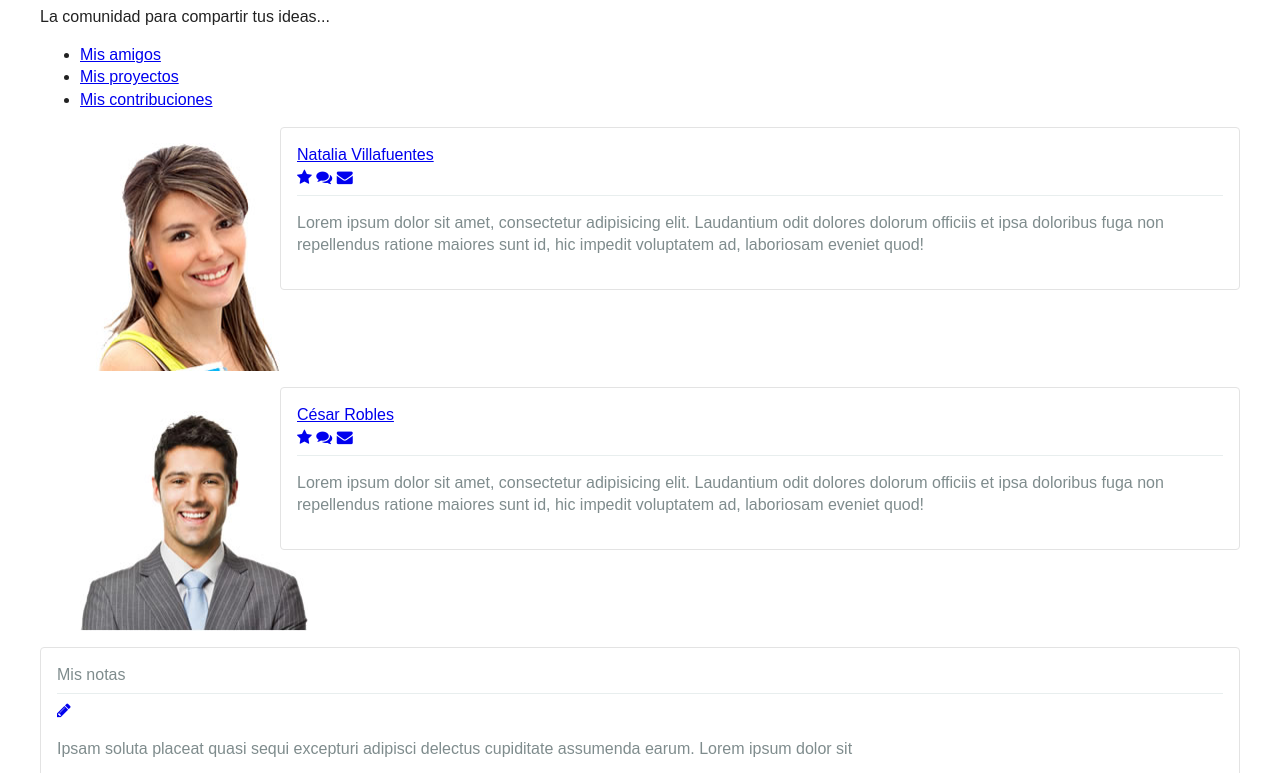
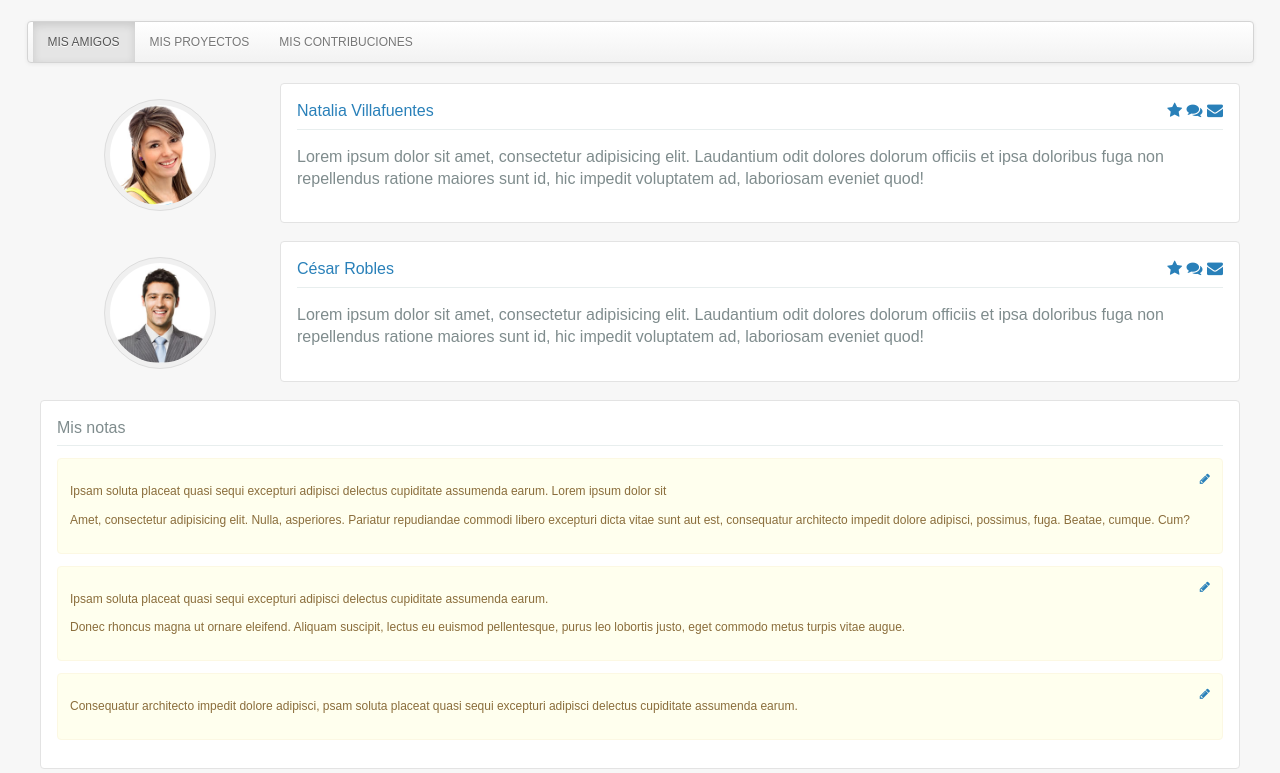
Before and after one commit to webtrainingmx/maquetacion-html5-2015, a plain HTML site: page index.html in a window 1280 px wide. Shown: the part 82-855 px from the top of the page. Drawn offline with nearby package versions, Linux system fonts and the light colour scheme.

Commit message:
Agregando CSS para theming

```diff
--- a/css/main.css
+++ b/css/main.css
@@ -80,6 +80,117 @@ textarea {
    Author's custom styles
    ========================================================================== */
 
+a {
+    color: rgb(41, 128, 185);
+    text-decoration: none;
+}
+a:hover {
+    text-decoration: underline;
+    color: #d97240;
+}
+body {
+    background-color: rgb(247, 247, 247);
+    color: #555;
+    padding: 1em;
+}
+.actions {
+    float: right;
+}
+.alert {
+    background-color: #FFFFEE;
+    border-color: #faebcc;
+    border-radius: 4px;
+    border:1px solid #fcf8e3;
+    color: #8a6d3b;
+    font-size: 12px;
+    margin-bottom: 1em;
+    margin-top: 1em;
+    padding: 1em;
+}
+.slogan > h1 {
+    margin: 0;
+}
+.slogan > p {
+    margin: 0;
+    font-style: italic;
+}
+.main-navigation {
+    background-color: #fafafa;
+    background-image: -moz-linear-gradient(top, #ffffff, #f2f2f2);
+    background-image: -o-linear-gradient(top, #ffffff, #f2f2f2);
+    background-image: -webkit-gradient(linear, 0 0, 0 100%, from(#ffffff), to(#f2f2f2));
+    background-image: -webkit-linear-gradient(top, #ffffff, #f2f2f2);
+    background-image: linear-gradient(to bottom, #ffffff, #f2f2f2);
+    background-repeat: repeat-x;
+    border: 1px solid #d4d4d4;
+    filter: progid: DXImageTransform.Microsoft.gradient(startColorstr='#ffffffff', endColorstr='#fff2f2f2', GradientType=0);
+    margin-bottom: 20px;
+    margin-top: 20px;
+    min-height: 40px;
+    padding-left: 5px;
+    padding-right: 20px;
+    -webkit-border-radius: 4px;
+    -moz-border-radius: 4px;
+    border-radius: 4px;
+    -webkit-box-shadow: 0 1px 4px rgba(0, 0, 0, 0.065);
+    -moz-box-shadow: 0 1px 4px rgba(0, 0, 0, 0.065);
+    box-shadow: 0 1px 4px rgba(0, 0, 0, 0.065);
+    *zoom: 1;
+}
+.main-navigation ul {
+    list-style-type: none;
+    margin: 0px;
+    padding: 0px;
+}
+.main-navigation li {
+    float: left;
+    line-height: 20px;
+}
+.main-navigation a {
+    color: #777;
+    display: block;
+    float: none;
+    font-size: 12px;
+    padding: 10px 15px;
+    text-decoration: none;
+    text-shadow: 0 1px 0 #ffffff;
+    text-transform: uppercase;
+}
+.main-navigation .active a{
+    background-color: #e5e5e5;
+    box-shadow: inset 0 3px 8px rgba(0, 0, 0, 0.125);
+    color: #555555;
+}
+.main-navigation a:hover {
+    box-shadow: inset 0 3px 8px rgba(0, 0, 0, 0.125);
+    color: #555;
+    text-decoration: none;
+    text-shadow: 0 1px 0 #ffffff;
+}
+.main-footer {
+    border-top: 1px solid #ccc;
+    color: #999;
+    font-size: 0.8em;
+    margin-top: 10px;
+    padding-top: 8px;
+    text-align: right;
+}
+.friend {}
+
+.friend figure {
+    text-align: center;
+}
+.friend .information {
+
+}
+.friend .picture {
+    background: #f0f0f0;
+    border-radius: 50%;
+    border: 1px solid #ddd;
+    height: 100px;
+    padding: 5px;
+    width: 100px;
+}
 /* ==========================================================================
    Helper classes
    ========================================================================== */
```
